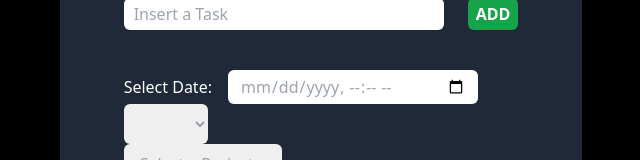
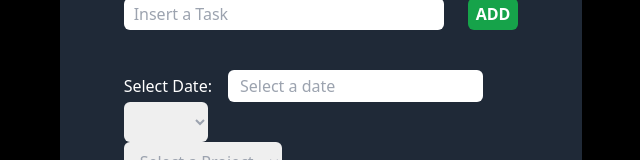
Before and after one commit to Fr3nk21/to-do-list, a React (Create React App) app: page / in a window 1280 px wide. Shown: the part 282-442 px from the top of the page, without its empty margins (319-959 px from the left). Built offline with nearby package versions, Linux system fonts and the light colour scheme.

Commit message:
react date picker implementation

```diff
--- a/src/components/TasksContainer.js
+++ b/src/components/TasksContainer.js
@@ -1,10 +1,12 @@
 import React, { useState } from "react";
 import TasksList from "./TasksList.js";
+import DatePicker from "react-datepicker";
+import "react-datepicker/dist/react-datepicker.css";
 
 export default function TasksContainer() {
   const [tasks, setTasks] = useState([]);
   const [inputTask, setInputTask] = useState("");
-  const [selectedDate, setSelectedDate] = useState("");
+  const [selectedDate, setSelectedDate] = useState(null);
   const [selectedTag, setSelectedTag] = useState("");
   const [selectedProject, setSelectedProject] = useState("");
   const [showError, setShowError] = useState(false);
@@ -27,7 +29,7 @@ export default function TasksContainer() {
       };
       setTasks([...tasks, taskWithId]);
       setInputTask("");
-      setSelectedDate("");
+      setSelectedDate(null);
       setSelectedTag("");
       setSelectedProject("");
     }
@@ -37,9 +39,9 @@ export default function TasksContainer() {
     setInputTask(e.target.value);
   };
 
-  const handleDateSelection = (e) => {
-    setSelectedDate(e.target.value);
-  };
+  // const handleDateSelection = (date) => {
+  //   setSelectedDate(date);
+  // };
 
   const handleTagChange = (e) => {
     setSelectedTag(e.target.value);
@@ -84,17 +86,25 @@ export default function TasksContainer() {
       {/* Task's date component */}
       <div className="flex flex-row items-center">
         <h2 className="text-white pr-4">Select Date:</h2>
-        <input
+        <DatePicker
+          id="taskDate"
+          selected={selectedDate}
+          onChange={(date) => setSelectedDate(date)}
+          className="py-1 px-3 rounded-md text-gray-400"
+          dateFormat="yyyy/MM/dd"
+          placeholderText="Select a date"
+          aria-label="taskDate"
+        />
+        {/* <input
           id="taskDate"
           type="datetime-local"
           value={selectedDate}
           onChange={handleDateSelection}
           className="py-1 px-3 rounded-md text-gray-400"
           aria-label="taskDate"
-          onfocus="(this.type='date')"
-          placeholder="Date"
-        />
-        {selectedDate && console.log(`You selected: ${selectedDate}`)}
+        /> */}
+        {selectedDate &&
+          console.log(`You selected: ${selectedDate.toLocaleDateString()}`)}
       </div>
 
       {/* Task's tag component */}
--- a/src/components/TasksList.js
+++ b/src/components/TasksList.js
@@ -16,7 +16,6 @@ export default function TasksList({ tasks, onRemoveTask }) {
             key={task.id}
             className="flex flex-row text-white border-b-2 border-slate-700 border-solid py-3 justify-between"
           >
-            {" "}
             <div>
               <input type="checkbox" id="taskNumber" className="my-checkbox" />
               <label
@@ -24,10 +23,12 @@ export default function TasksList({ tasks, onRemoveTask }) {
                 className="content-center ml-3 checkbox-label"
               >
                 {task.text}
+                {task.date && (
+                  <p>Date: {task.date.toLocaleDateString("en-US")}</p>
+                )}
+                {task.tag && <p>Tag: {task.tag}</p>}
+                {task.project && <p>Project: {task.project}</p>}
               </label>
-              {task.date && <p>Date: {task.date}</p>}
-              {task.tag && <p>Tag: {task.tag}</p>}
-              {task.project && <p>Project: {task.project}</p>}
             </div>
             <div>
               <button className="py-1 pr-3 ml-auto rounded-md text-white font-sans uppercase font-bold">
```
